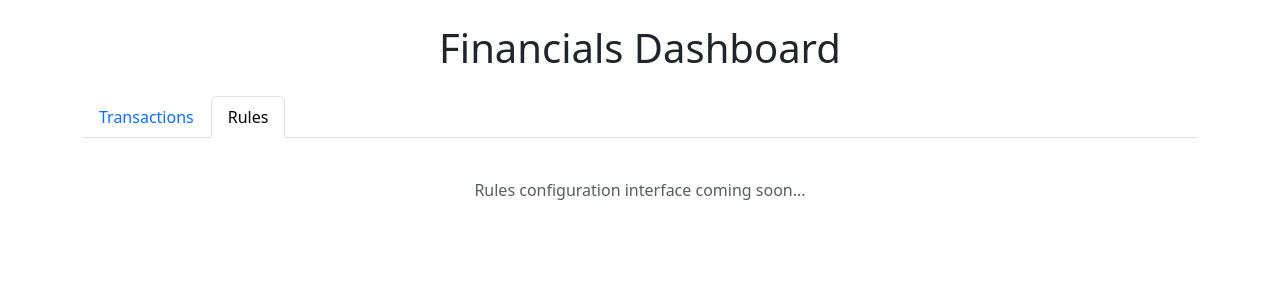
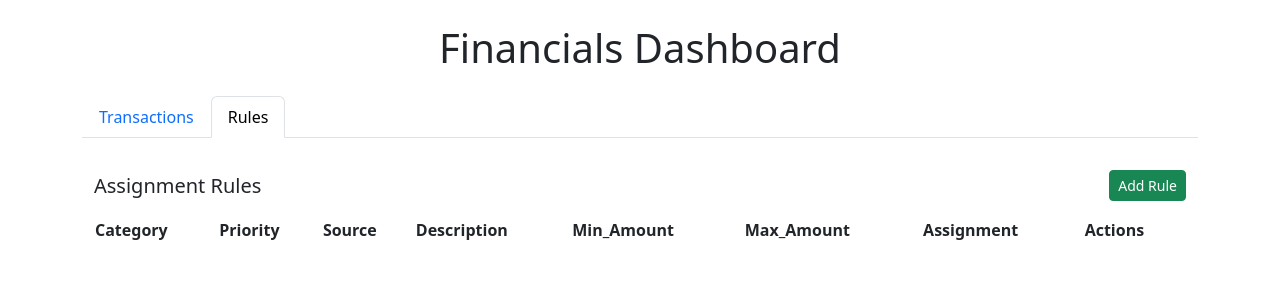
Before and after one commit to CohortInsights/financials, a Flask app: template financials/templates/dashboard.html in a window 1280 px wide, after a click on "Rules". Shown: the top 300 px of the page. Run offline with Flask 3, Linux system fonts and the light colour scheme; the template is opened without the code that fills it, so the values that code supplies are empty; some libraries are stand-ins or nearby versions.

Commit message:
Updated dashboard.html to remove the top-level Delete Rule button. Retained the Add Rule button at the top for creating new entries. Clarified the purpose of the Actions column in the Rules table — now reserved for per-row Edit and Delete buttons. No change to backend logic or JavaScript yet; table still loads mock data and triggers stub alerts. Verified that the Transactions tab remains unaffected and all Bootstrap tab functionality is intact.

```diff
--- a/financials/templates/dashboard.html
+++ b/financials/templates/dashboard.html
@@ -40,6 +40,7 @@
 
     <!-- Tab panes -->
     <div class="tab-content mt-3">
+
         <!-- Transactions tab -->
         <div class="tab-pane fade show active" id="tab-transactions" role="tabpanel" aria-labelledby="transactions-tab">
 
@@ -79,10 +80,29 @@
             </table>
         </div>
 
-        <!-- Rules tab (placeholder for later) -->
+        <!-- Rules tab -->
         <div class="tab-pane fade" id="tab-rules" role="tabpanel" aria-labelledby="rules-tab">
-            <div class="p-4 text-center text-muted">
-                <p>Rules configuration interface coming soon...</p>
+            <div class="container py-3">
+                <div class="d-flex justify-content-between align-items-center mb-3">
+                    <h5 class="mb-0">Assignment Rules</h5>
+                    <button id="addRuleBtn" class="btn btn-success btn-sm">Add Rule</button>
+                </div>
+
+                <table id="rulesTable" class="display" style="width:100%">
+                    <thead>
+                        <tr>
+                            <th>Category</th>
+                            <th>Priority</th>
+                            <th>Source</th>
+                            <th>Description</th>
+                            <th>Min_Amount</th>
+                            <th>Max_Amount</th>
+                            <th>Assignment</th>
+                            <th>Actions</th>
+                        </tr>
+                    </thead>
+                    <tbody></tbody>
+                </table>
             </div>
         </div>
     </div>
@@ -97,16 +117,17 @@
 <script src="https://code.jquery.com/jquery-3.7.1.min.js"></script>
 <script src="https://cdn.datatables.net/1.13.8/js/jquery.dataTables.min.js"></script>
 
-<!-- ✅ Correct Bootstrap bundle (must come *after* jQuery and before your app scripts) -->
+<!-- Bootstrap JS (bundle includes Popper) -->
 <script
-   src="https://cdn.jsdelivr.net/npm/bootstrap@5.3.3/dist/js/bootstrap.bundle.min.js"
-   integrity="sha384-YvpcrYf0tY3lHB60NNkmXc5s9fDVZLESaAA55NDzOxhy9GkcIdslK1eN7N6jIeHz"
-   crossorigin="anonymous">
+  src="https://cdn.jsdelivr.net/npm/bootstrap@5.3.3/dist/js/bootstrap.bundle.min.js"
+  integrity="sha384-YvpcrYf0tY3lHB60NNkmXc5s9fDVZLESaAA55NDzOxhy9GkcIdslK1eN7N6jIeHz"
+  crossorigin="anonymous">
 </script>
-
 
 <!-- App scripts -->
 <script src="templates/code.js" defer></script>
 <script src="templates/transactions.js" defer></script>
+<script src="templates/rules.js" defer></script>
+
 </body>
 </html>
```
